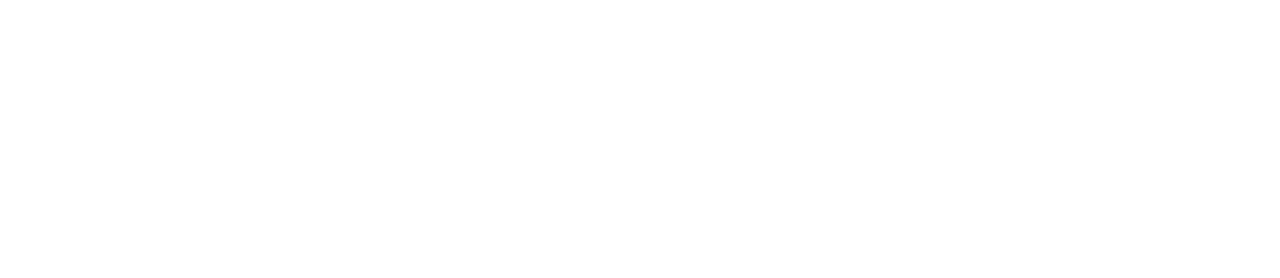
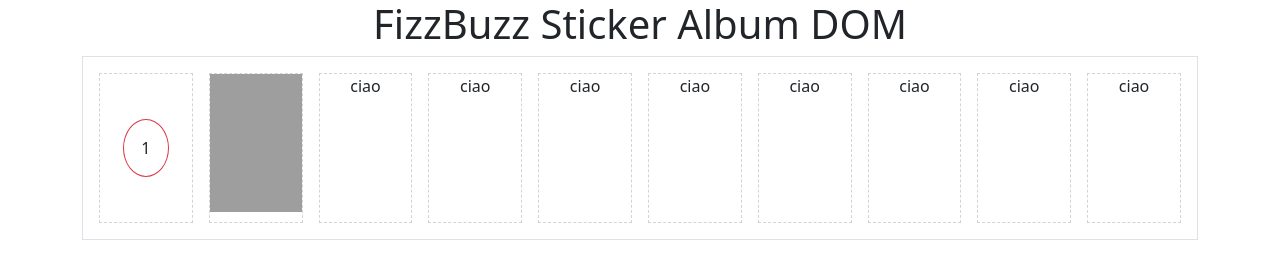
Before and after one commit to federico-casu/js-fizzbuzz, a plain HTML site: page index.html in a window 1280 px wide. Drawn offline with nearby package versions, Linux system fonts and the light colour scheme; grey boxes are pictures that could not be loaded.

Commit message:
feat: added static grid and sticker for album

```diff
--- a/assets/css/style.css
+++ b/assets/css/style.css
@@ -0,0 +1,5 @@
+.sticker {
+    flex-basis: 10%;
+    height: 150px;
+    border: 1px dashed lightgray;
+}
--- a/index.html
+++ b/index.html
@@ -15,6 +15,43 @@
 </head>
 <body>
 
+    <div class="container text-center">
+        <h1>FizzBuzz Sticker Album DOM</h1>
+        <div class="contaier album border">
+            <div class="d-flex gap-3 p-3">
+                <div class="sticker d-flex justify-content-center align-items-center">
+                    <span class="border border-danger w-50 ratio-1x1 p-3 rounded-circle">1</span>
+                </div>
+                <div class="sticker">
+                    <img class="img-fluid mh-100 w-100" src="https://picsum.photos/200/300" alt="random img">
+                </div>
+                <div class="sticker">
+                    ciao
+                </div>
+                <div class="sticker">
+                    ciao
+                </div>
+                <div class="sticker">
+                    ciao
+                </div>
+                <div class="sticker">
+                    ciao
+                </div>
+                <div class="sticker">
+                    ciao
+                </div>
+                <div class="sticker">
+                    ciao
+                </div>
+                <div class="sticker">
+                    ciao
+                </div>
+                <div class="sticker">
+                    ciao
+                </div>
+            </div>
+        </div>
+    </div>
 
     <!-- JS Bootstrap -->
     <script src='https://cdnjs.cloudflare.com/ajax/libs/bootstrap/5.3.2/js/bootstrap.bundle.min.js' integrity='sha512-X/YkDZyjTf4wyc2Vy16YGCPHwAY8rZJY+POgokZjQB2mhIRFJCckEGc6YyX9eNsPfn0PzThEuNs+uaomE5CO6A==' crossorigin='anonymous'></script>
```
